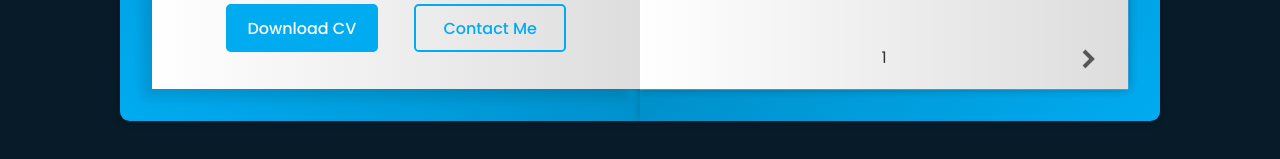
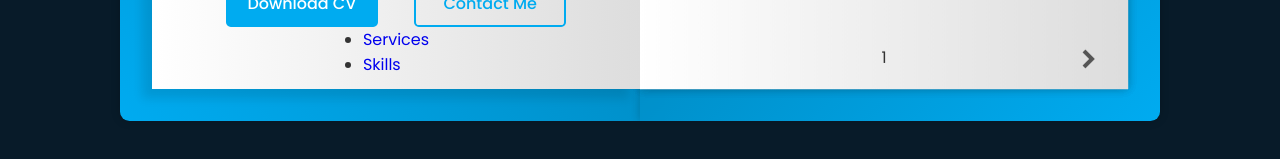
Before and after one commit to RitikaJaiswar/Portfolio__Website, a plain HTML site: page index.html in a window 1280 px wide. Shown: the part 639-798 px from the top of the page. Drawn offline with nearby package versions, Linux system fonts and the light colour scheme.

Commit message:
Update index.html

```diff
--- a/index.html
+++ b/index.html
@@ -45,6 +45,20 @@
                             <a href="r.pdf" download class="btn" >Download CV</a>
                             <a href="#" class="btn contact-me" >Contact Me</a>
 
+                        </div>
+                        <div class="navbar">
+
+                            <nav>
+                                <ul>
+                                    <li>
+                                        <a href="#" class="service">Services</a>
+                                    </li>
+                                    <li>
+                                        <a href="#" class="sk">Skills</a>
+                                    </li>
+
+                                </ul>
+                            </nav>
                         </div>
                     </div>
 
```
